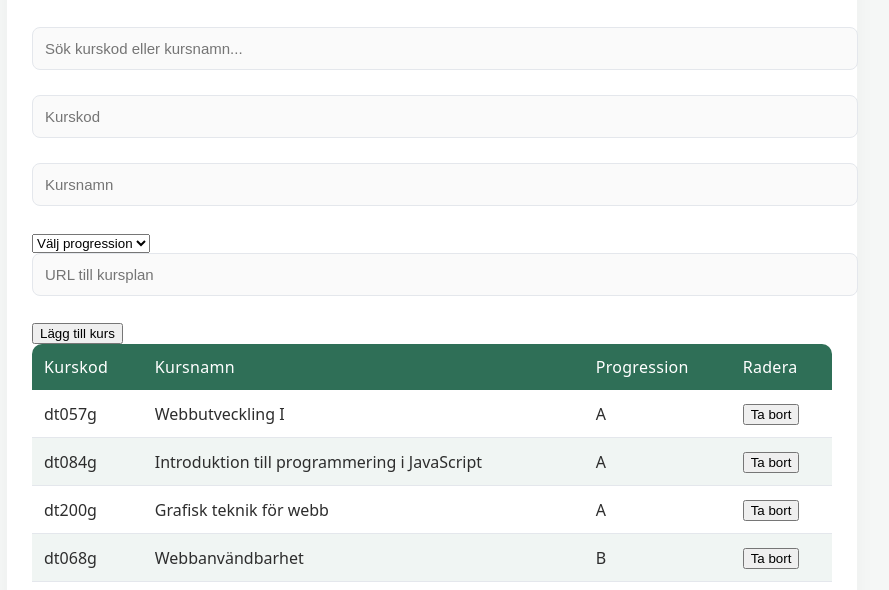
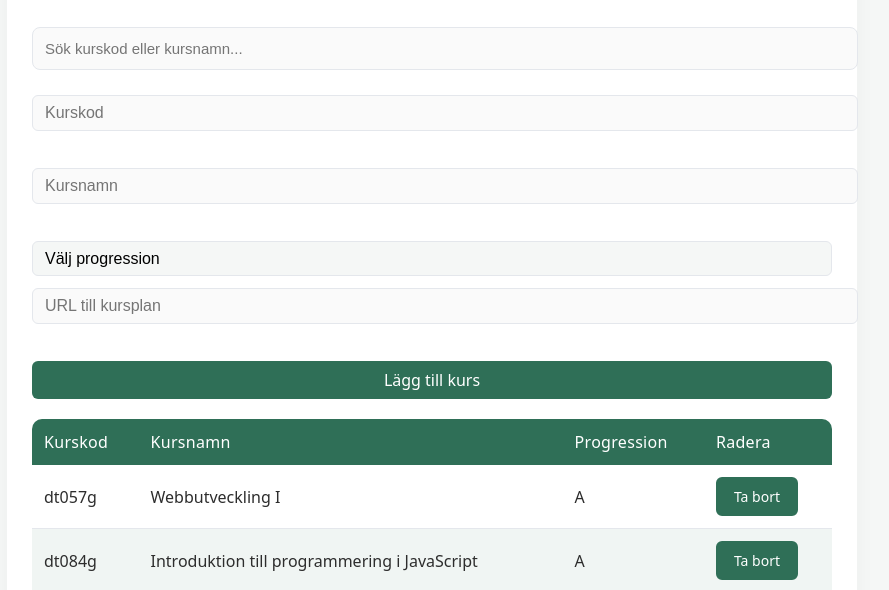
Before and after one commit to Annazach544/my-ts-app, a website built with Vite: page index.html in a window 1280 px wide. Shown: the part 142-732 px from the top of the page, without its empty margins (208-1097 px from the left). Built offline with nearby package versions, Linux system fonts and the light colour scheme.

Commit message:
Slutlig justering av design

```diff
--- a/src/style.css
+++ b/src/style.css
@@ -79,3 +79,62 @@ tr:nth-child(even) {
 tr:hover {
   background: #e8f1ed;
 }
+button {
+  font-family: var(--sans);
+  font-size: 14px;
+  padding: 8px 16px;
+  border-radius: 6px;
+  border: 2px solid var(--accent);
+  background-color: var(--accent);
+  color: #fff;
+  cursor: pointer;
+  transition: background-color 0.3s, color 0.3s, transform 0.2s;
+}
+
+button:hover {
+  background-color: #fff;
+  color: var(--accent);
+  transform: translateY(-2px);
+  box-shadow: 0 4px 6px rgba(0,0,0,0.1);
+}
+
+button:active {
+  transform: translateY(0);
+}
+
+button:disabled {
+  opacity: 0.6;
+  cursor: not-allowed;
+}
+form {
+  display: flex;
+  flex-direction: column;
+  gap: 12px;
+  margin-bottom: 20px;
+}
+
+form input,
+form select,
+form button {
+  padding: 8px 12px;
+  font-size: 16px;
+  border-radius: 6px;
+  border: 1px solid var(--border);
+}
+
+form select {
+  appearance: none;
+  background: var(--bg);
+}
+
+form button {
+  background-color: var(--accent);
+  color: #fff;
+  border: none;
+  cursor: pointer;
+  transition: background-color 0.2s;
+}
+
+form button:hover {
+  background-color: var(--accent-border);
+}
```
